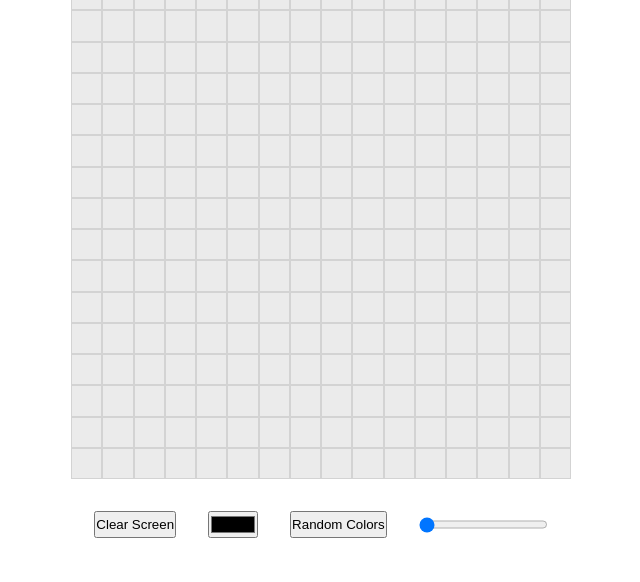
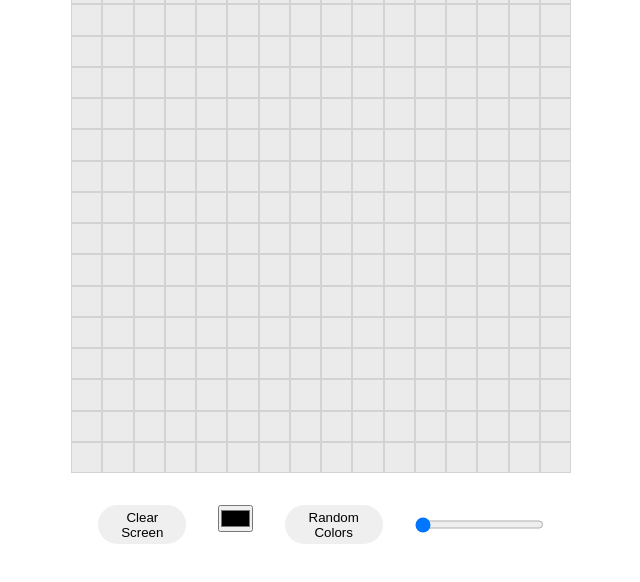
Before and after one commit to SalahFattah/ETCH-A-SKETCH, a plain HTML site: page index.html in a window 1280 px wide. Shown: the part 160-742 px from the top of the page, without its empty margins (319-959 px from the left). Drawn offline with Linux system fonts and the light colour scheme.

Commit message:
Reduce max grid to 64

```diff
--- a/script.js
+++ b/script.js
@@ -133,6 +133,8 @@ e.stopPropagation();
 const range=document.createElement("input");
 range.type="range";
 range.min="16";
+range.max="64";
+range.step="2";
 range.value="16";
 selections.appendChild(range);
 range.addEventListener("change",e=>{
--- a/styles.css
+++ b/styles.css
@@ -26,3 +26,14 @@ body{
     margin-top: 2rem;
     gap: 2rem;
 }
+
+button{
+    cursor: pointer;
+    padding: 1% 4%;
+    border: 1px;
+    border-radius: 40px;
+}
+button:hover{
+    background-color: rgb(90, 156, 156);
+    color: white;
+}
```
